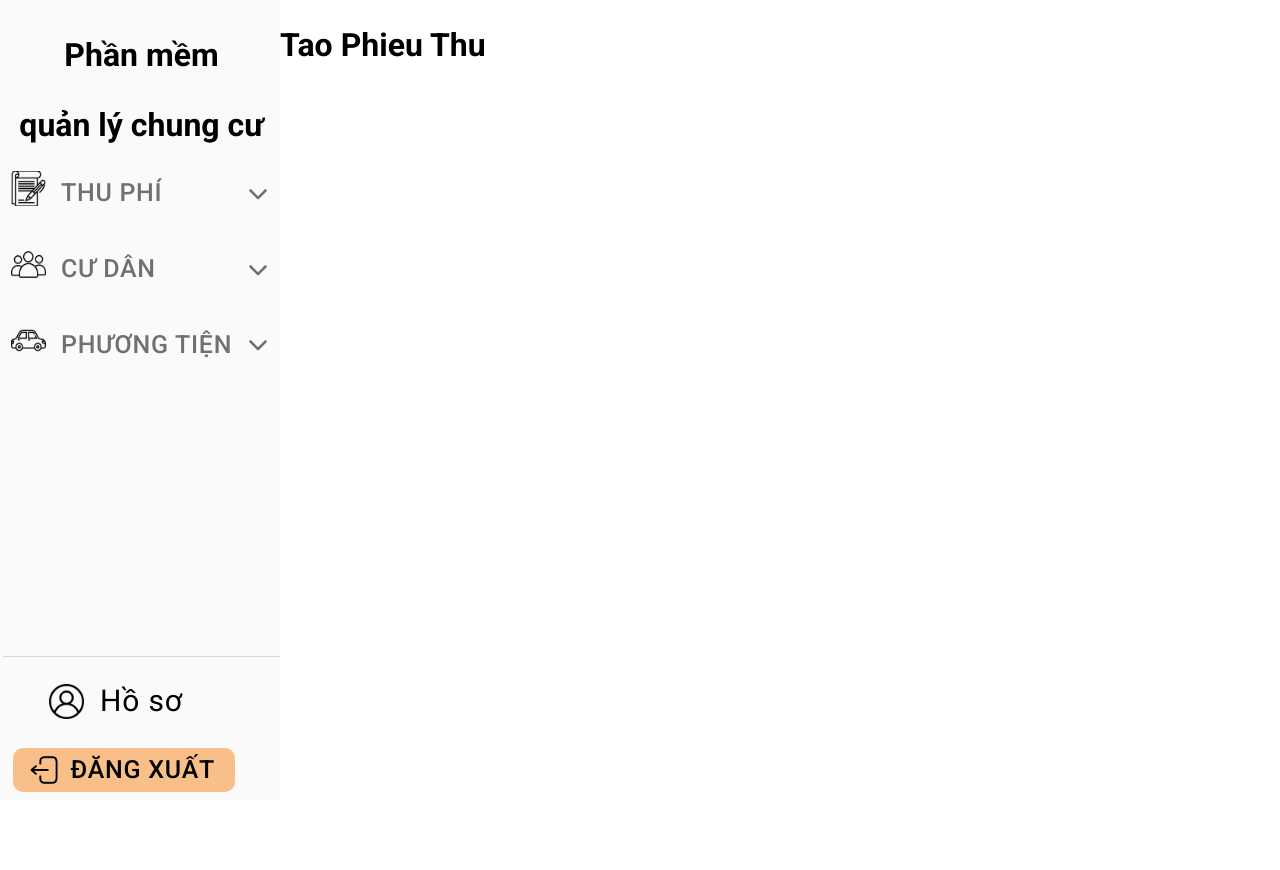
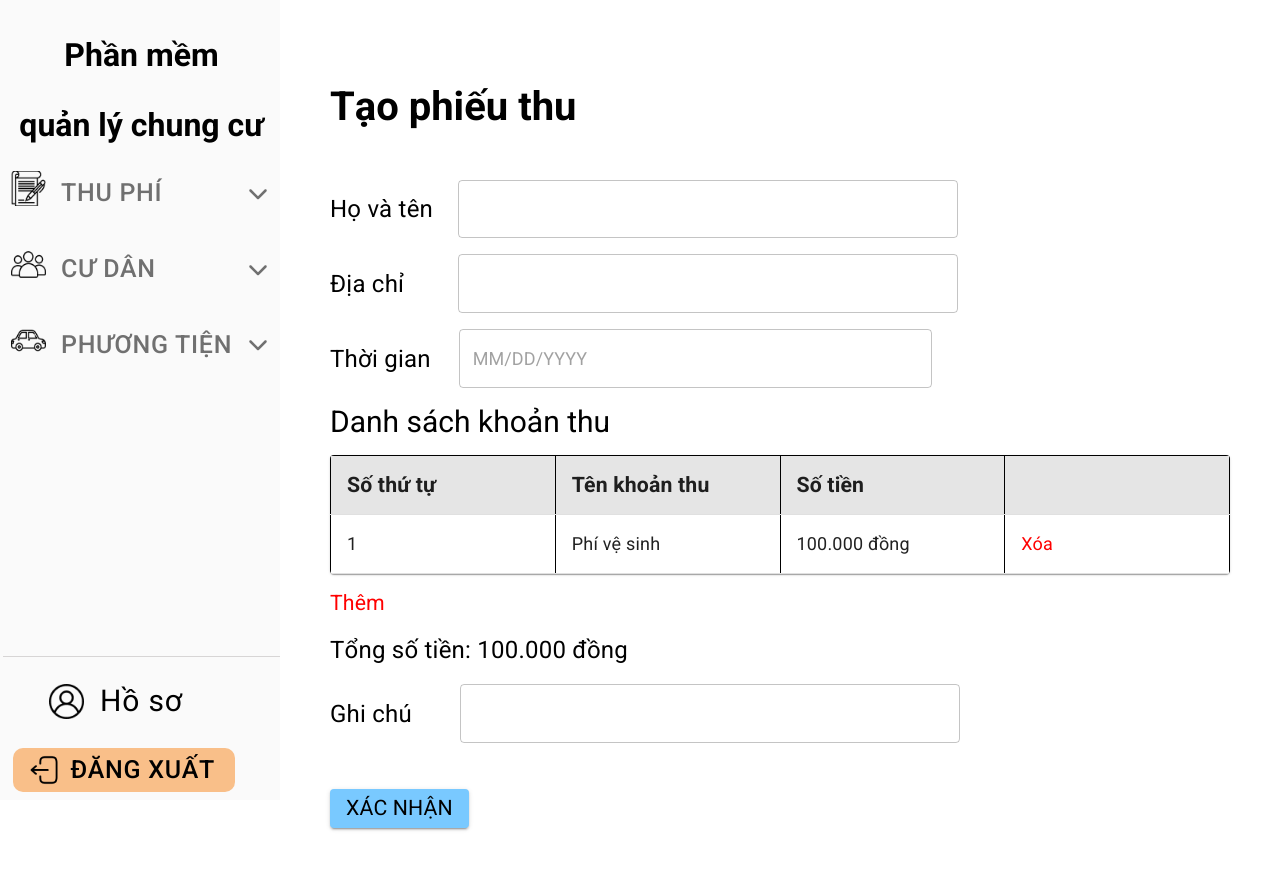
Before and after one commit to huulamthcsyl/CNPM-20231, a React (Create React App) app in the folder frontend/: page /taophieuthu in a window 1280 px wide. Shown: the top 870 px of the page. Before the commit the page ends 800 px from the top, so only its background shows below. Built offline with nearby package versions, Linux system fonts and the light colour scheme.

Commit message:
add page Tao phieu thu

```diff
--- a/frontend/src/Pages/DanhSachThuPhi/index.js
+++ b/frontend/src/Pages/DanhSachThuPhi/index.js
@@ -4,17 +4,14 @@ import { FormControl, FormGroup, TextField } from "@mui/material";
 import { Table, TableBody, TableCell } from "@mui/material";
 import { TableRow, TableHead, TableContainer } from "@mui/material";
 import { Paper, Link } from "@mui/material";
-import { useLocation } from "react-router-dom";
 import { DatePicker } from "@mui/x-date-pickers";
 import { AdapterDayjs } from "@mui/x-date-pickers/AdapterDayjs";
 import { LocalizationProvider } from "@mui/x-date-pickers/LocalizationProvider";
 import { styled } from "@mui/system";
-
+import { NavLink } from "react-router-dom";
 import PlusCircle from "../../Icons/PlusCircle.png";
 
 export default function DanhSachThu() {
-  const pathArr = useLocation().pathname.split("/");
-  const path = pathArr.slice(0, -1).join("/");
   const fields = [{ label: "Tên" }, { label: "Địa chỉ" }];
   const tableHead = [
     { name: "Số thứ tự" },
@@ -40,11 +37,10 @@ export default function DanhSachThu() {
           <h1 style={{ fontSize: "48px" }}> Danh sách thu phí </h1>
         </Grid>
         <Grid item xs={6}>
+          <NavLink to="/taophieuthu">
             <Button
               variant="contained"
               style={{ backgroundColor: "#79C9FF", margin: "30px 0px" }}
-            component={Link}
-            href={`${path}/taophieuthu`}
             >
               <Typography style={{ marginRight: "8px" }}>
                 <img
@@ -57,6 +53,7 @@ export default function DanhSachThu() {
                 Tạo phiếu thu
               </Typography>
             </Button>
+          </NavLink>
         </Grid>
         <Grid item xs={12}>
           <FormControl>
@@ -71,9 +68,8 @@ export default function DanhSachThu() {
                   InputLabelProps={{ style: { fontSize: "20px" } }}
                 />
               ))}
-                <CustomizedDatePicker
-                  label="Thời gian"
-                />
+              <CustomizedDatePicker label="Từ ngày" />
+              <CustomizedDatePicker label="Đến ngày" />
             </FormGroup>
           </FormControl>
         </Grid>
@@ -83,7 +79,7 @@ export default function DanhSachThu() {
             style={{ backgroundColor: "#79C9FF", margin: "30px 0px" }}
           >
             <Typography variant="h4" style={{ color: "black" }}>
-              Tìm kiếm
+              Tìm kiếm phiếu thu
             </Typography>
           </Button>
         </Grid>
--- /dev/null
+++ b/frontend/src/Pages/TaoPhieuThu/createNameTextField.js
@@ -0,0 +1,15 @@
+import React from "react";
+import { Grid, Typography, TextField } from "@mui/material";
+export default function createNameTextField(props) {
+  return (
+    <Grid item container direction="row" alignItems="center">
+      <Typography style={{ fontSize: "24px", marginRight: props.marginRight }}>
+        {props.name}
+      </Typography>
+      <TextField
+        style={{ width: "500px" }}
+        inputProps={{ style: { fontSize: "18px" } }}
+      />
+    </Grid>
+  );
+}
--- a/frontend/src/Pages/TaoPhieuThu/index.js
+++ b/frontend/src/Pages/TaoPhieuThu/index.js
@@ -1,9 +1,121 @@
-function TaoPhieuThu() {
+import React from "react";
+import { Grid, Typography, TextField, Paper, Button } from "@mui/material";
+import { DatePicker } from "@mui/x-date-pickers";
+import { AdapterDayjs } from "@mui/x-date-pickers/AdapterDayjs";
+import { LocalizationProvider } from "@mui/x-date-pickers/LocalizationProvider";
+import { styled } from "@mui/system";
+import { Table, TableBody, TableCell } from "@mui/material";
+import { TableRow, TableHead, TableContainer } from "@mui/material";
+import createNameTextField from "./createNameTextField";
+
+export default function TaoPhieuThu() {
+  const CustomizedDatePicker = styled(DatePicker)`
+    & .MuiInputBase-input {
+      font-size: 18px;
+      width: 445px;
+    }
+    .MuiInputLabel-root {
+      font-size: 20px;
+    }
+  `;
+  const tableHead = [
+    { name: "Số thứ tự" },
+    { name: "Tên khoản thu" },
+    { name: "Số tiền" },
+    { name: "" },
+  ];
   return (
-    <div>
-      <h1>Tao Phieu Thu</h1>
-    </div>
+    <LocalizationProvider dateAdapter={AdapterDayjs}>
+      <Grid container spacing={2} padding={"50px"}>
+        <Grid item xs={12}>
+          <h1 style={{ fontSize: "40px" }}>Tạo phiếu thu</h1>
+        </Grid>
+        <Grid item container direction="row" alignItems="center">
+          <Typography style={{ fontSize: "24px", marginRight: "25px" }}>
+            Họ và tên
+          </Typography>
+          <TextField
+            style={{ width: "500px" }}
+            inputProps={{ style: { fontSize: "18px" } }}
+          ></TextField>
+        </Grid>
+        <Grid item container direction="row" alignItems="center">
+          <Typography style={{ fontSize: "24px", marginRight: "54px" }}>
+            Địa chỉ
+          </Typography>
+          <TextField
+            style={{ width: "500px" }}
+            inputProps={{ style: { fontSize: "18px" } }}
+          ></TextField>
+        </Grid>
+        <Grid item container direction="row" alignItems="center">
+          <Typography style={{ fontSize: "24px", marginRight: "28px" }}>
+            Thời gian
+          </Typography>
+          <CustomizedDatePicker></CustomizedDatePicker>
+        </Grid>
+        <Grid item xs={12}>
+          <Typography variant="h3">Danh sách khoản thu</Typography>
+        </Grid>
+        <Grid item xs={12}>
+          <TableContainer component={Paper}>
+            <Table sx={{ minWidth: 650 }}>
+              <TableHead>
+                <TableRow>
+                  {tableHead.map((column, index) => (
+                    <TableCell key={index}>
+                      <Typography variant="h4" style={{ fontWeight: "bold" }}>
+                        {column.name}
+                      </Typography>
+                    </TableCell>
+                  ))}
+                </TableRow>
+              </TableHead>
+              <TableBody>
+                <TableRow>
+                  <TableCell style={{ fontSize: "18px" }}>1</TableCell>
+                  <TableCell style={{ fontSize: "18px" }}>
+                    Phí vệ sinh
+                  </TableCell>
+                  <TableCell style={{ fontSize: "18px" }}>
+                    100.000 đồng
+                  </TableCell>
+                  <TableCell style={{ fontSize: "18px", color: "red" }}>
+                    Xóa
+                  </TableCell>
+                </TableRow>
+              </TableBody>
+            </Table>
+          </TableContainer>
+        </Grid>
+        <Grid item xs={12}>
+          <Typography variant="h4" style={{ color: "red" }}>
+            Thêm
+          </Typography>
+        </Grid>
+        <Grid item>
+          <Typography style={{ fontSize: "24px" }}>Tổng số tiền: 100.000 đồng</Typography>
+        </Grid>
+        <Grid item container direction="row" alignItems="center">
+          <Typography style={{ fontSize: "24px", marginRight: "48px" }}>
+            Ghi chú
+          </Typography>
+          <TextField
+            style={{ width: "500px" }}
+            inputProps={{ style: { fontSize: "18px" } }}
+          ></TextField>
+        </Grid>
+        <Grid item>
+          <Button
+            variant="contained"
+            style={{ backgroundColor: "#79C9FF", margin: "30px 0px" }}
+          >
+            <Typography variant="h4" style={{ color: "black" }}>
+              Xác nhận
+            </Typography>
+          </Button>
+        </Grid>
+      </Grid>
+    </LocalizationProvider>
   );
 }
-
-export default TaoPhieuThu;
```
Lines whose indentation alone changed are shown as unchanged.
